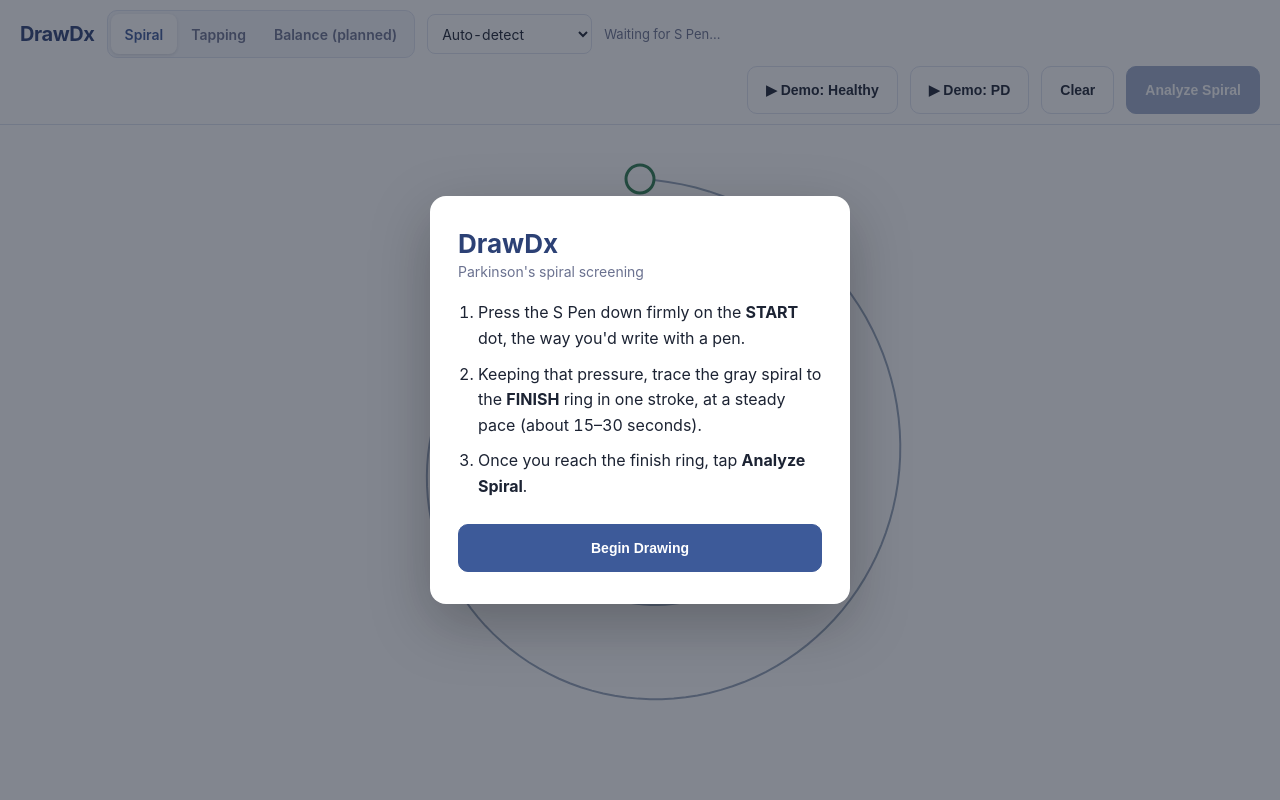
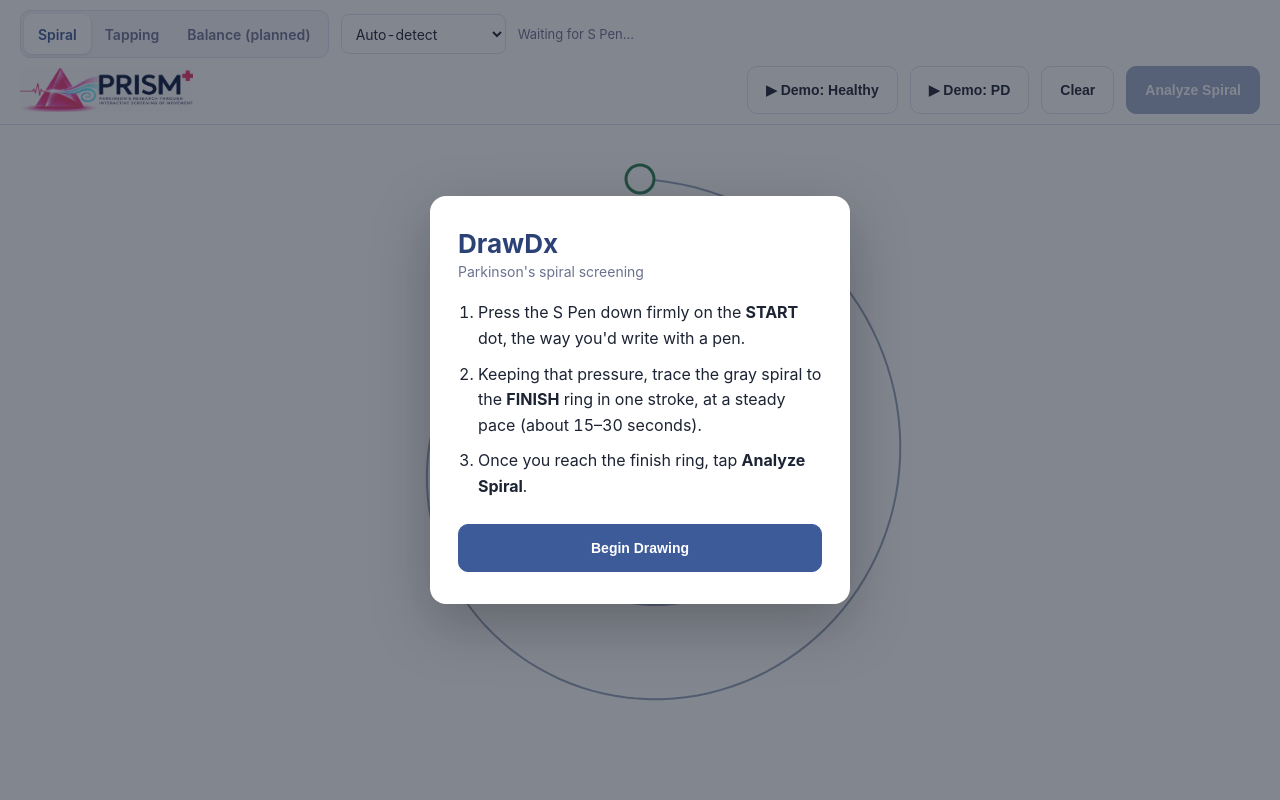
Before and after one commit to atmwanza/CtrlAltDefeatNatHacks, a Flask app: template templates/index.html in a window 1280 px wide. Run offline with Flask 3, Linux system fonts and the light colour scheme; the template is opened without the code that fills it, so the values that code supplies are empty.

Commit message:
Add PRISM logo to the top bar
Replace the DrawDx text brand with the PRISM logo and update asset cache-busting versions.

```diff
--- a/static/style.css
+++ b/static/style.css
@@ -930,3 +930,15 @@ body { font-variant-numeric: tabular-nums; }
 @media (prefers-reduced-motion: reduce) {
   .gauge-pin, .tap-buttons .btn.next { animation: none; }
 }
+
+/* ---------- PRISM logo: second row of the top bar, left of the spiral buttons ---------- */
+/* The PNG has white margins; these numbers crop to the logo itself (1680 x 428 px of 1903 x 729). */
+.topbar-logo {
+  --logo-h: 44px;
+  flex: 0 0 auto;
+  width: calc(var(--logo-h) * 1680 / 428);
+  height: var(--logo-h);
+  background: url('/static/prism-logo.png') no-repeat;
+  background-size: calc(var(--logo-h) * 1903 / 428) auto;
+  background-position: calc(var(--logo-h) * -80 / 428) calc(var(--logo-h) * -200 / 428);
+}
--- a/templates/index.html
+++ b/templates/index.html
@@ -5,8 +5,8 @@
 <meta name="viewport" content="width=device-width, initial-scale=1.0, maximum-scale=1.0, user-scalable=no">
 <title>DrawDx — Spiral Screening</title>
 <!-- ?v= forces tablets to fetch new code on a normal refresh; bump it after editing static/ -->
-<link rel="stylesheet" href="/static/style.css?v=20261108k">
-<link rel="stylesheet" href="/balance/static/balance.css?v=20261108k">
+<link rel="stylesheet" href="/static/style.css?v=20261108l">
+<link rel="stylesheet" href="/balance/static/balance.css?v=20261108l">
 </head>
 <body>
 
@@ -25,7 +25,6 @@
 
 <header class="topbar">
   <div class="topbar-left">
-    <span class="brand">DrawDx</span>
     <div class="mode-switch" role="tablist" aria-label="Test">
       <button id="mode-spiral-btn" class="mode-btn active" role="tab" aria-selected="true">Spiral</button>
       <button id="mode-tapping-btn" class="mode-btn" role="tab" aria-selected="false">Tapping</button>
@@ -39,6 +38,7 @@
     <span id="telemetry-strip" class="telemetry spiral-only">Waiting for S Pen&hellip;</span>
     <span id="tap-camera-badge" class="tap-camera-badge tapping-only">Camera: checking&hellip;</span>
   </div>
+  <div class="topbar-logo" role="img" aria-label="PRISM: Parkinson's Research through Interactive Screening of Movement"></div>
   <div class="topbar-right">
     <button id="demo-healthy-btn" class="btn btn-ghost spiral-only">▶ Demo: Healthy</button>
     <button id="demo-pd-btn" class="btn btn-ghost spiral-only">▶ Demo: PD</button>
@@ -135,8 +135,8 @@
   </section>
 </main>
 
-<script src="/static/app.js?v=20261108k"></script>
-<script src="/static/tapping.js?v=20261108k"></script>
-<script src="/balance/static/balance.js?v=20261108k"></script>
+<script src="/static/app.js?v=20261108l"></script>
+<script src="/static/tapping.js?v=20261108l"></script>
+<script src="/balance/static/balance.js?v=20261108l"></script>
 </body>
 </html>
```
Also changed, not shown: static/prism-logo.png (added).
